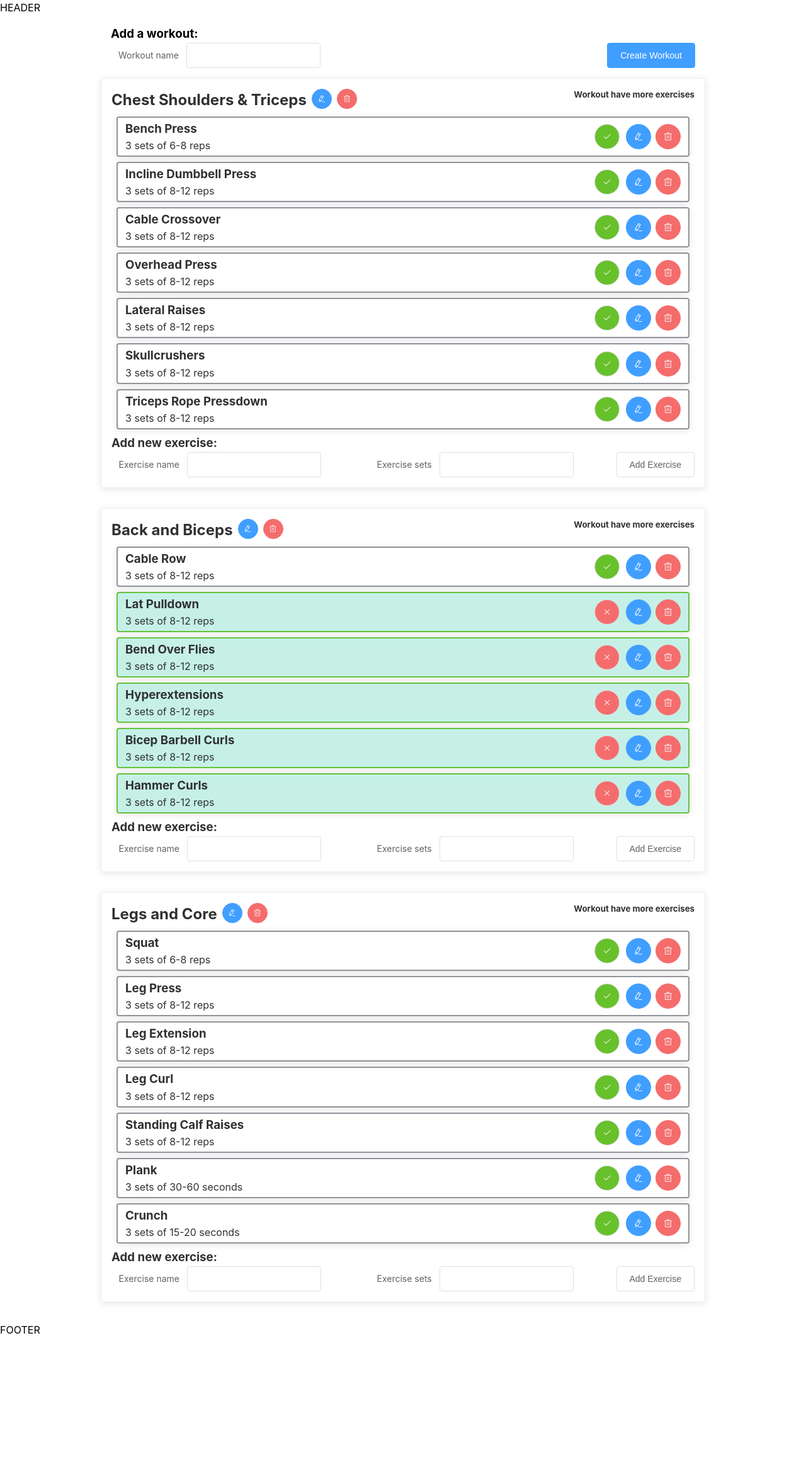
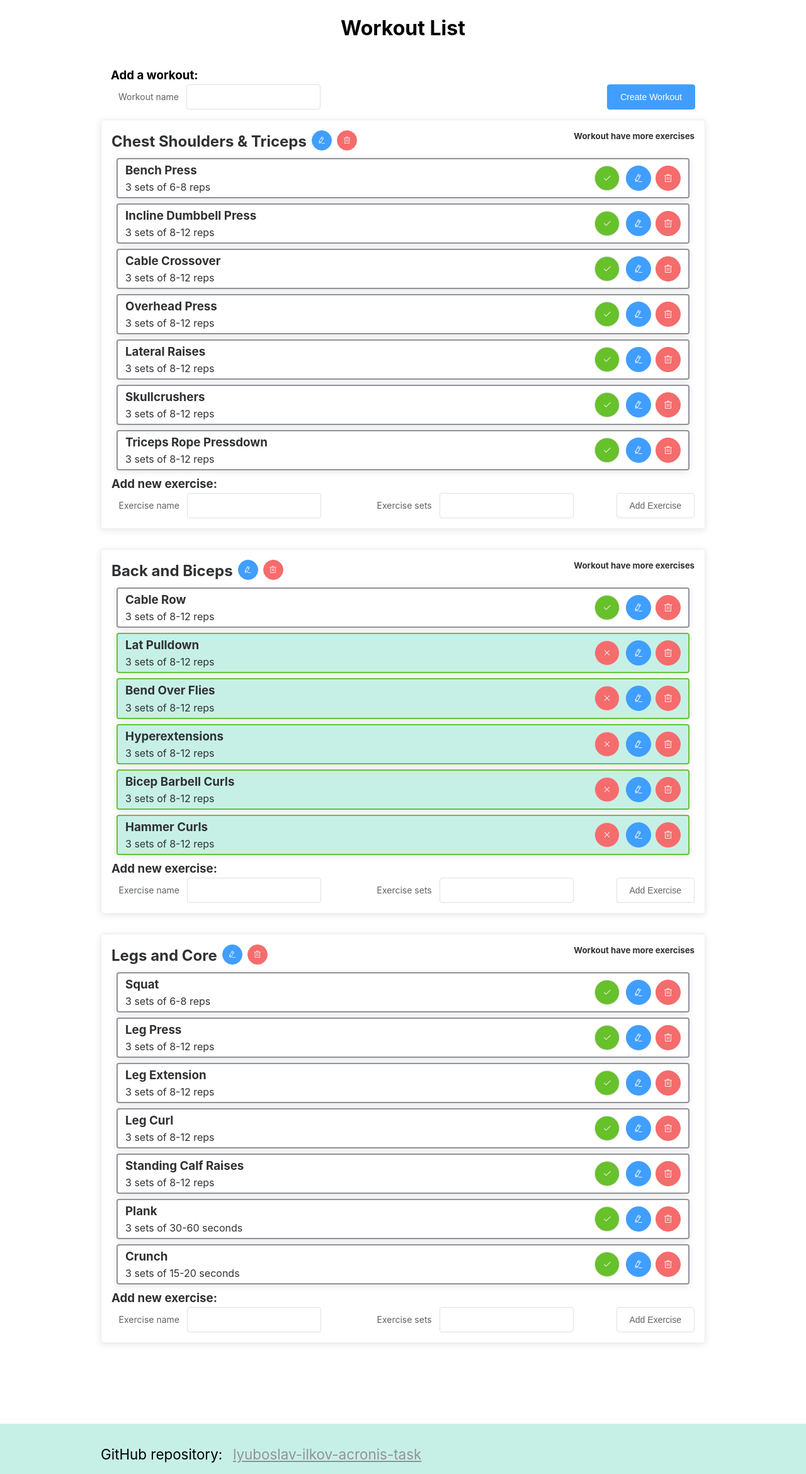
Before and after one commit to Lyubosumaz/lyuboslav-ilkov-acronis-task, a Vue app: page / in a window 1280 px wide. Shown: the whole page at 63% size. Before the commit the page ends 2124 px from the top, so only its background shows below. Built offline with nearby package versions, Linux system fonts and the light colour scheme.

Commit message:
style update

```diff
--- a/src/app/App.vue
+++ b/src/app/App.vue
@@ -1,7 +1,9 @@
 <template>
-    <div>
+    <div class="site">
         <header>
-            <div class="site-layout">HEADER</div>
+            <div class="site-layout">
+                <h1>Workout List</h1>
+            </div>
         </header>
         <main>
             <div class="site-layout">
@@ -9,7 +11,15 @@
             </div>
         </main>
         <footer>
-            <div class="site-layout">FOOTER</div>
+            <div class="site-layout">
+                <p>GitHub repository:</p>
+                <a
+                    href="https://github.com/Lyubosumaz/lyuboslav-ilkov-acronis-task"
+                    target="_blank"
+                    rel="noreferrer"
+                    >lyuboslav-ilkov-acronis-task</a
+                >
+            </div>
         </footer>
     </div>
 </template>
@@ -19,7 +29,7 @@ import mockData from '../mockWorkoutData.json';
 
 export default {
     mounted() {
-        // mock server data
+        // mock data on server
         if (!sessionStorage.mockWorkoutData) {
             sessionStorage.setItem('mockWorkoutData', JSON.stringify(mockData));
         }
@@ -28,8 +38,32 @@ export default {
 </script>
 
 <style>
-main .site-layout {
-    width: 60em;
+.site-layout {
+    width: 60rem;
     margin: 0 auto;
 }
+header {
+    text-align: center;
+    padding: 1.3rem 0;
+}
+footer {
+    background-color: #c6f0e6;
+    margin-top: 8em;
+    padding-top: 1em;
+}
+footer .site-layout {
+    height: 4rem;
+    display: flex;
+    align-items: center;
+    font-size: 1.4em;
+}
+footer .site-layout p {
+    margin-right: 0.75em;
+}
+footer .site-layout a {
+    color: #909399;
+}
+footer .site-layout a:hover {
+    color: #67c23a;
+}
 </style>
--- a/src/views/EditExercise.vue
+++ b/src/views/EditExercise.vue
@@ -67,19 +67,26 @@ export default {
 </script>
 
 <style scoped>
+.edit-page {
+    width: 30em;
+    margin: 0 auto;
+}
 .title-wrapper {
+    padding-bottom: 3em;
     display: flex;
     align-items: center;
 }
 .edit-exersice-form-wrapper {
     display: flex;
+    flex-direction: column;
     justify-content: space-between;
-}
-.edit-exersice-form-wrapper > div {
-    margin: 0;
 }
 .edit-exersice-form-wrapper label {
     width: auto;
     line-height: 1;
 }
+.edit-exersice-form-wrapper button {
+    width: 10em;
+    align-self: flex-end;
+}
 </style>
--- a/src/views/EditWorkout.vue
+++ b/src/views/EditWorkout.vue
@@ -52,8 +52,14 @@ export default {
 </script>
 
 <style scoped>
+.edit-page {
+    width: 30em;
+    margin: 0 auto;
+}
 .title-wrapper {
+    padding-bottom: 3em;
     display: flex;
+    justify-content: center;
     align-items: center;
 }
 .edit-workout-form-wrapper {
```
